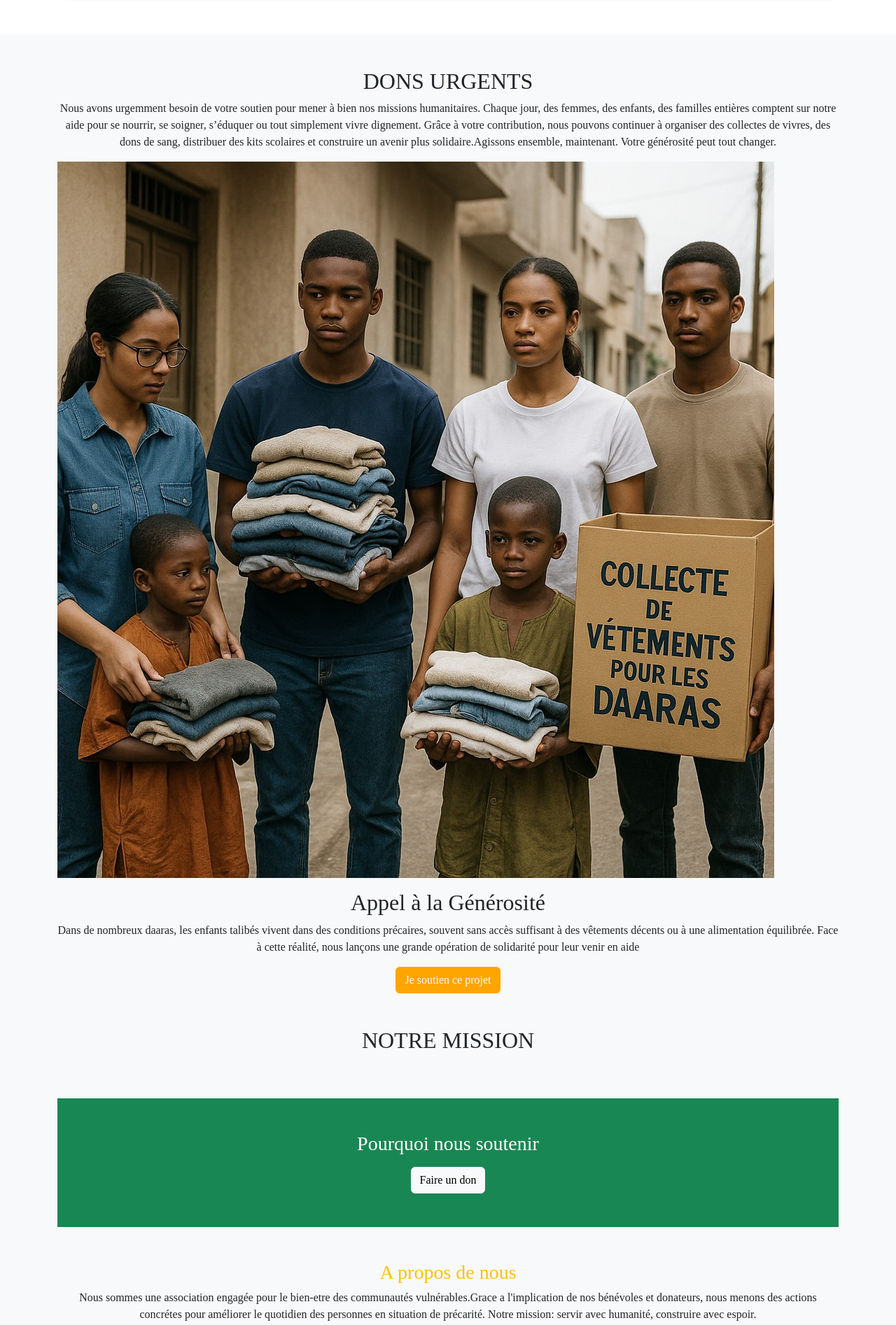
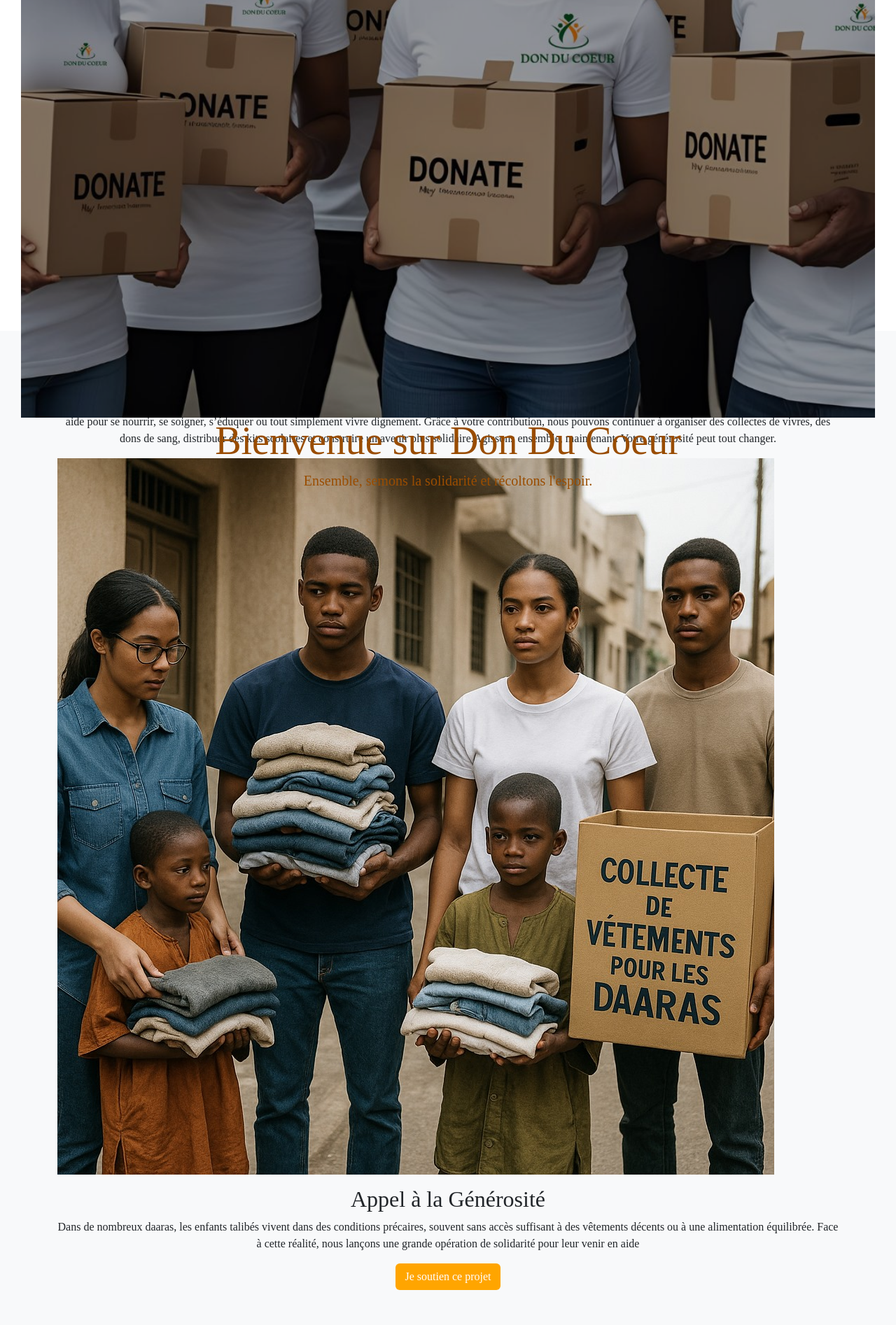
Before and after one commit to KanyC11/Memoire---E-social, a PHP site: page / in a window 1280 px wide. Shown: the part 873-2767 px from the top of the page at 70% size. Run offline with PHP 8.4, Linux system fonts and the light colour scheme.

Commit message:
Création de la page d'accueil

```diff
--- a/index.html
+++ b/index.html
@@ -21,11 +21,14 @@
         <a href="page-demamde-aide.html" class="menu">Demande d'aide</a>
         <a href="page-connexion.html" class="menu">Connexion</a>
     </nav>
- <!-- Hero Section -->
+ <!-- Carousel Bannière -->
     <section class="banniére">
-        <div class="container">
-            <h1>Bienvenue sur Don Du Coeur</h1>
-            <p>Ensemble, semons la solidarité et récoltons l'espoir.</p>
+        <div class="Carousel-item active">
+            <img src="images/banner.jpg"  class="d-block w-100 banner-img" alt="banniére">
+            <div class="Carousel-caption text-center" >
+            <h1 class="display-4">Bienvenue sur Don Du Coeur</h1>
+            <p class="lead">Ensemble, semons la solidarité et récoltons l'espoir.</p>
+            </div>
         </div>
     </section>
 <!-- STATS -->
@@ -68,14 +71,15 @@
             <section class="py-5">
                 <div class="container">
                     <h2 class="text-center">NOTRE MISSION</h2>
-                    <P class="text-center"></P>
+                    <P class="text-center">La mission de don du coeur est d'apporter une aide humanitaire efficace et humaine à toutes les personnes en détresses.Nous luttons contre l'exclusion social , la faim , l'isolement et injustice en agissant localement avec des bénévoles engagés.Nos actions reposent sur la solidarité , le respect de la dignité humaine et le transparence dans l'utilisation des ressources. </P>
+                    <img src="" alt="">
                 </div>
             </section>
             <!-- POURQUOI NOUS SOUTENIR -->
             <Section class="bg-success text-white py-5 text-center">
                 <div class="container">
-                    <h3>Pourquoi nous soutenir</h3>
-                    <p></p>
+                    <h3>Pourquoi nous soutenir?</h3>
+                    <p>Parce que chaque action menée est un pas vers une société plus juste et plus humaine. Votre soutien qu'il soit financier , matériel ou bénévole est éssentiel pour continuer nos projets.</p>
                     <a href="#" class="btn btn-light">Faire un don</a>
                 </div>
             </Section>
@@ -83,7 +87,8 @@
             <section class="py-5">
                 <div class="container text-center">
                     <h3 class="text-warning">A propos de nous</h3>
-                    <p>Nous sommes une association engagée pour le bien-etre des communautés vulnérables.Grace a l'implication de nos bénévoles et donateurs, nous menons des actions concrétes pour améliorer le quotidien des personnes en situation de précarité. Notre mission: servir avec humanité, construire avec espoir.<div class=""></div></p>
+                    <p>Nous sommes une association engagée pour le bien-etre des communautés vulnérables.Grace a l'implication de nos bénévoles et donateurs, nous menons des actions concrétes pour améliorer le quotidien des personnes en situation de précarité. Notre mission: servir avec humanité, construire avec espoir.
+                    <div class=""></div></p>
                     <a href="#" class="btn btn-success">En savoir plus</a>
                 </div>
             </section>
--- a/style.css
+++ b/style.css
@@ -4,6 +4,15 @@
       color: #ff7f00;
       text-align: center;
       padding: 100px 30px;
+      height: 90vh;
+      filter: brightness(0.6);
+    }
+    .carousel-caption{
+      bottom: 30%;
+    }
+    .carousel-caption p {
+      color: white;
+      text-shadow: 2px 2px 5px rgba(0, 0, 0, 0.8);
     }
     .btn-orange {
       background-color: orange;
```
